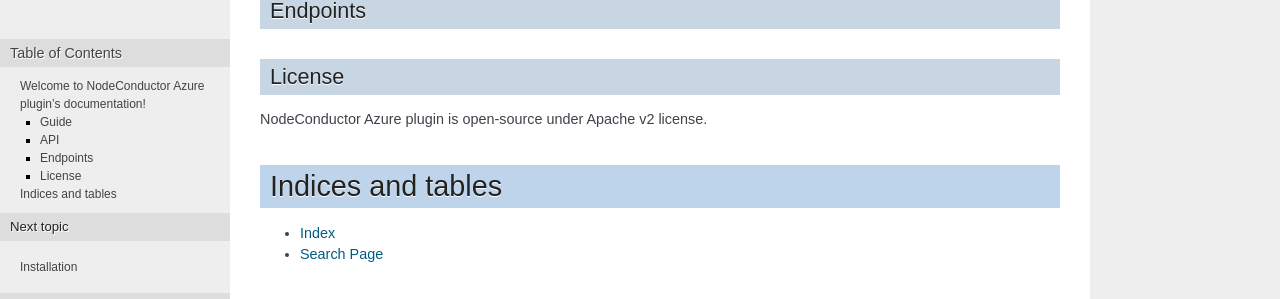
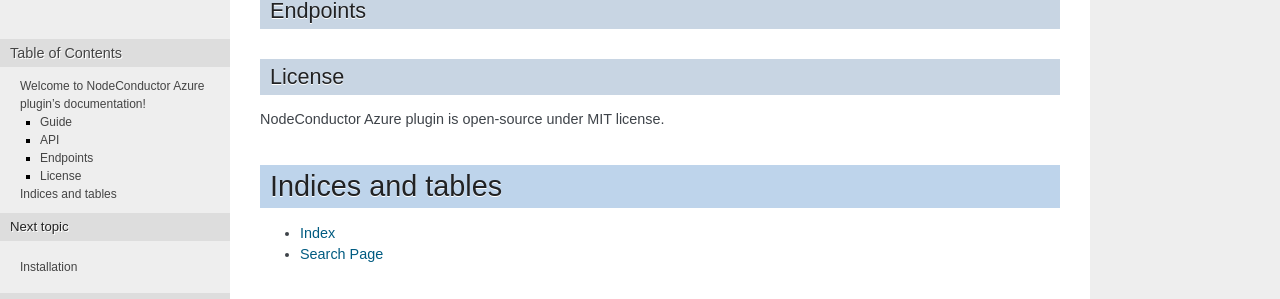
Before and after one commit to opennode/waldur-azure, a Sphinx documentation site: the page built from docs/index.rst, in a window 1280 px wide. Shown: the part 336-635 px from the top of the page. Built offline with Sphinx 7.4.7, drawn with Linux system fonts in a browser that asks for light colours; pages that are not in the unit, such as notebooks, are missing from menus; the version number is read from the project's files by our own code.

Commit message:
Change license to MIT
        - OPS-213

```diff
--- a/docs/index.rst
+++ b/docs/index.rst
@@ -30,7 +30,7 @@
 License
 -------
 
-NodeConductor Azure plugin is open-source under Apache v2 license.
+NodeConductor Azure plugin is open-source under MIT license.
 
 
 Indices and tables
--- a/setup.py
+++ b/setup.py
@@ -39,6 +39,6 @@
         'Intended Audience :: Developers',
         'Intended Audience :: System Administrators',
         'Operating System :: OS Independent',
-        'License :: OSI Approved :: Apache Software License',
+        'License :: OSI Approved :: MIT License',
     ],
 )
```
Also changed, not shown: LICENSE.md, 1 other file.
